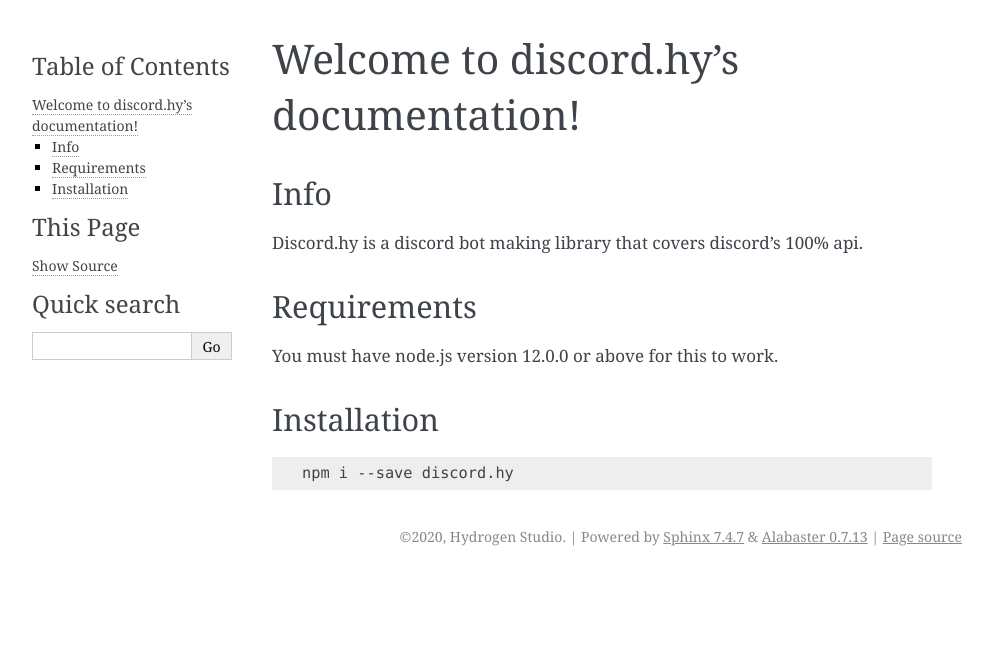
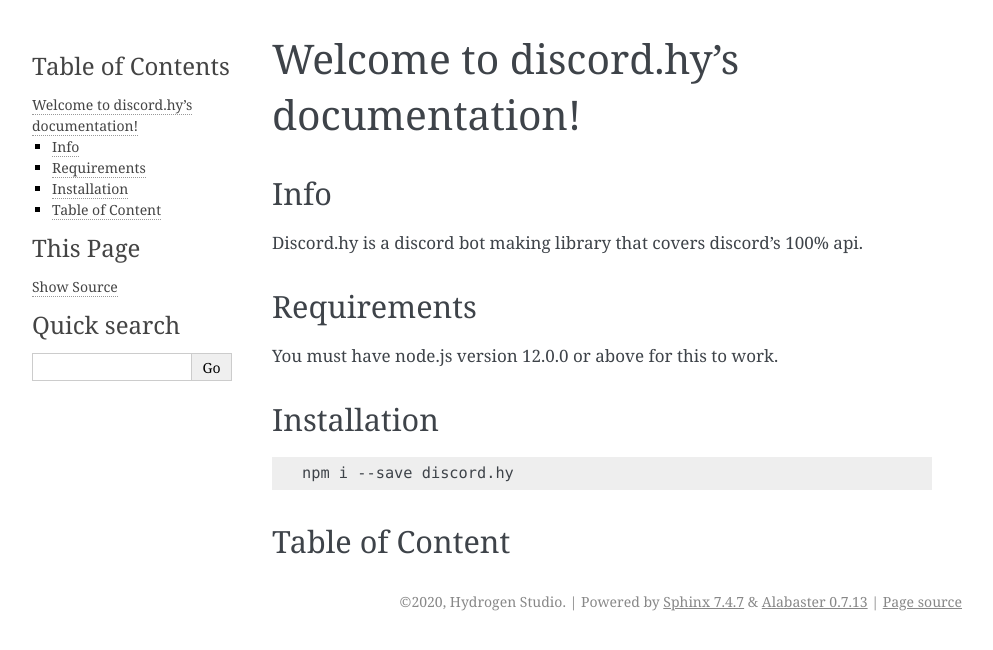
Before and after one commit to hydrogen-studio/dhy, a Sphinx documentation site: the page built from docs/source/index.rst, in a window 1280 px wide. Shown: the top 650 px of the page, without its empty margins (148-1141 px from the left). Built offline with Sphinx 7.4.7, drawn with Linux system fonts in a browser that asks for light colours.

Commit message:
Update index.rst

```diff
--- a/docs/source/index.rst
+++ b/docs/source/index.rst
@@ -22,3 +22,11 @@ Installation
 .. code-block:: text
 
    npm i --save discord.hy
+
+
+Table of Content
+----------------
+
+.. toctree::
+   :maxdepth: 2
+   :caption: Contents:
```
